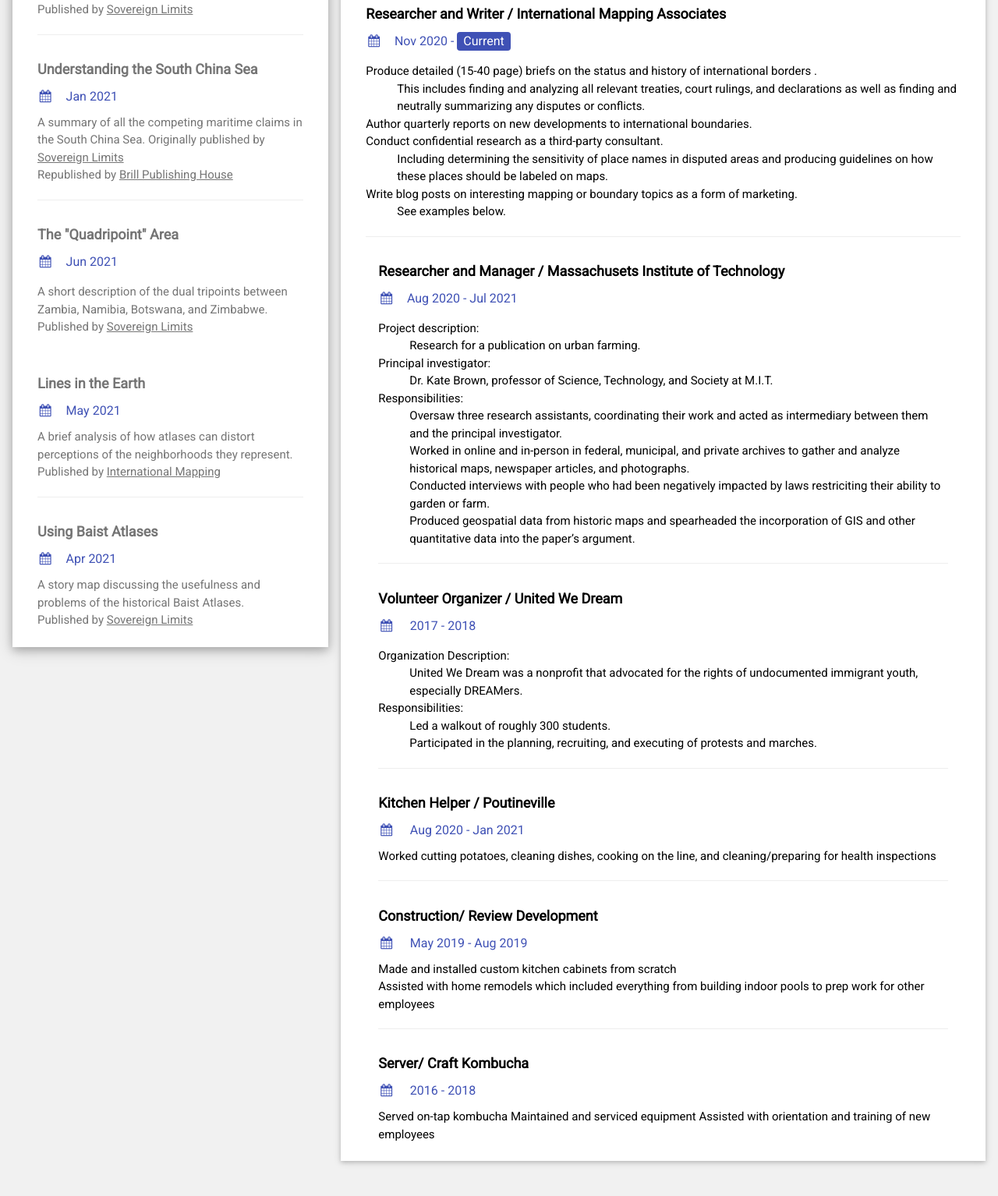
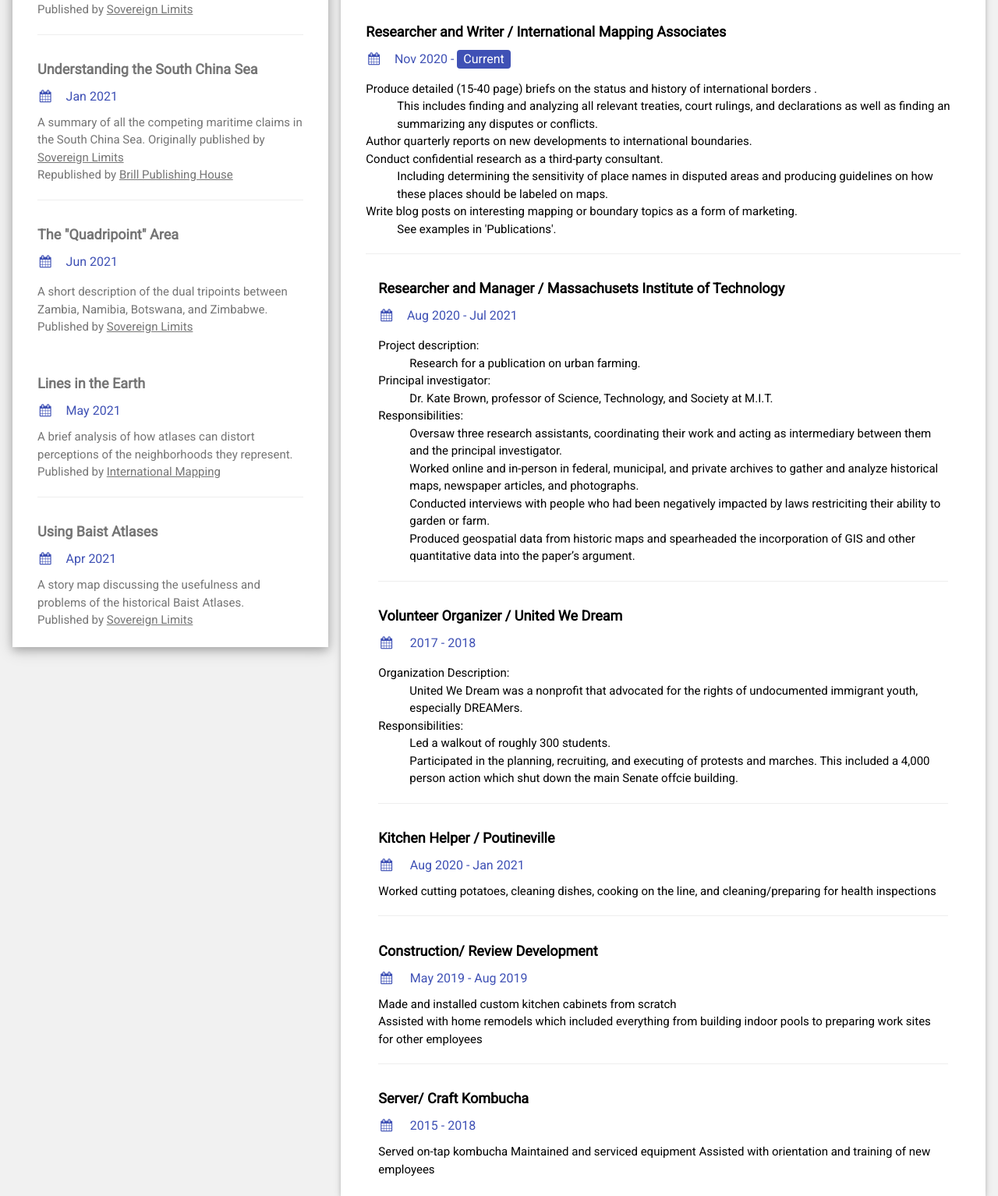
Before and after one commit to ZanderB-B/ZanderB-B.github.io, a plain HTML site: page index.html in a window 1280 px wide. Shown: the part 1226-2760 px from the top of the page at 78% size. Before the commit the page ends 2731 px from the top, so only its background shows below. Drawn offline with nearby package versions, Linux system fonts and the light colour scheme.

Commit message:
Update index.html

```diff
--- a/index.html
+++ b/index.html
@@ -149,7 +149,7 @@ html,body,h1,h2,h3,h4,h5,h6 {font-family: "Roboto", sans-serif}
             <dt>Responsibilities:</dt>
               <dd>Working with the team to define the topic, structure, and tone of the academic papers that will be produced at the end of the project.</dd>
               <dd>Overseeing the labeling of training data that will be used for a machine learning approach.</dd>
-              <dd>Working with other team members to produce a set of useful and understandable categories.</dd>
+              <dd>Working with other team members to produce a schema to describe the forms of situational awareness present in tweets.</dd>
               <dd>Managing the labeling of the data by creating a platform for team members to do preliminary annotations and then overseeing the use of Amazon Web Services' MechanicalTurk.</dd>
               <dd>Running statistical analysis to understand the limitations of the labeling scheme and the source of errors.</dd>
               <dd>
@@ -167,12 +167,12 @@ html,body,h1,h2,h3,h4,h5,h6 {font-family: "Roboto", sans-serif}
           <dl class="">
 
             <dt>Produce detailed (15-40 page) briefs on the status and history of international borders . </dt>
-              <dd>This includes finding and analyzing all relevant treaties, court rulings, and declarations as well as finding and neutrally summarizing any disputes or conflicts.</dd>
+              <dd>This includes finding and analyzing all relevant treaties, court rulings, and declarations as well as finding an summarizing any disputes or conflicts.</dd>
             <dt>Author quarterly reports on new developments to international boundaries.</dt>
             <dt>Conduct confidential research as a third-party consultant.</dt>
               <dd>Including determining the sensitivity of place names in disputed areas and producing guidelines on how these places should be labeled on maps.</dd>
             <dt>Write blog posts on interesting mapping or boundary topics as a form of marketing.</dt>
-            <dd>See examples below.</dd>
+            <dd>See examples in 'Publications'.</dd>
           </dl>
           <hr>
         </div>
@@ -185,8 +185,8 @@ html,body,h1,h2,h3,h4,h5,h6 {font-family: "Roboto", sans-serif}
             <dt>Principal investigator: </dt>
               <dd>Dr. Kate Brown, professor of Science, Technology, and Society at M.I.T.</dd>
             <dt>Responsibilities:</dt>
-              <dd>Oversaw three research assistants, coordinating their work and acted as intermediary between them and the principal investigator.<dd>
-              <dd>Worked in online and in-person in federal, municipal, and private archives to gather and analyze historical maps, newspaper articles, and photographs.</dd>
+              <dd>Oversaw three research assistants, coordinating their work and acting as intermediary between them and the principal investigator.<dd>
+              <dd>Worked online and in-person in federal, municipal, and private archives to gather and analyze historical maps, newspaper articles, and photographs.</dd>
               <dd>Conducted interviews with people who had been negatively impacted by laws restriciting their ability to garden or farm.</dd>
               <dd>Produced geospatial data from historic maps and spearheaded the incorporation of GIS and other quantitative data into the paper’s argument.</dd>
           </dl>
@@ -201,7 +201,7 @@ html,body,h1,h2,h3,h4,h5,h6 {font-family: "Roboto", sans-serif}
               <dd>United We Dream was a nonprofit that advocated for the rights of undocumented immigrant youth, especially DREAMers.</dd>
             <dt>Responsibilities:</dt>
               <dd>Led a walkout of roughly 300 students.</dd>
-              <dd>Participated in the planning, recruiting, and executing of protests and marches.</dd>
+              <dd>Participated in the planning, recruiting, and executing of protests and marches. This included a 4,000 person action which shut down the main Senate offcie building.</dd>
           </dl>
           <hr>
         </div>
@@ -217,13 +217,13 @@ html,body,h1,h2,h3,h4,h5,h6 {font-family: "Roboto", sans-serif}
           <h5 class="w3"><b>Construction/ Review Development</b></h5>
           <h6 class="w3-text-indigo"><i class="fa fa-calendar fa-fw w3-margin-right"></i> May 2019 - Aug 2019</h6>
           Made and installed custom kitchen cabinets from scratch <br>
-          Assisted with home remodels which included everything from building indoor pools to prep work for other employees
+          Assisted with home remodels which included everything from building indoor pools to preparing work sites for other employees
           <hr>
         </div>
 
         <div class="w3-container">
           <h5 class="w3"><b> Server/ Craft Kombucha</b></h5>
-          <h6 class="w3-text-indigo"><i class="fa fa-calendar fa-fw w3-margin-right"></i> 2016 - 2018</h6>
+          <h6 class="w3-text-indigo"><i class="fa fa-calendar fa-fw w3-margin-right"></i> 2015 - 2018</h6>
           Served on-tap kombucha
           Maintained and serviced equipment
           Assisted with orientation and training of new employees
```
